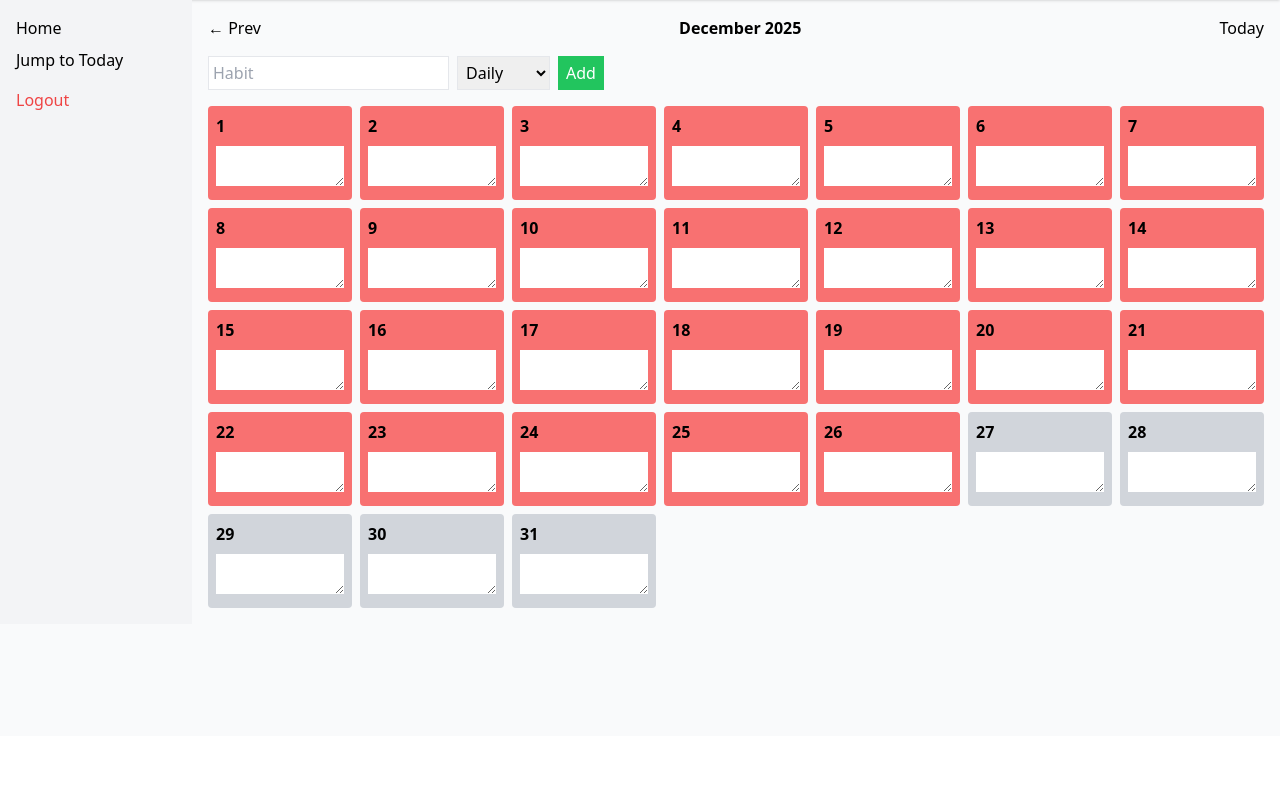
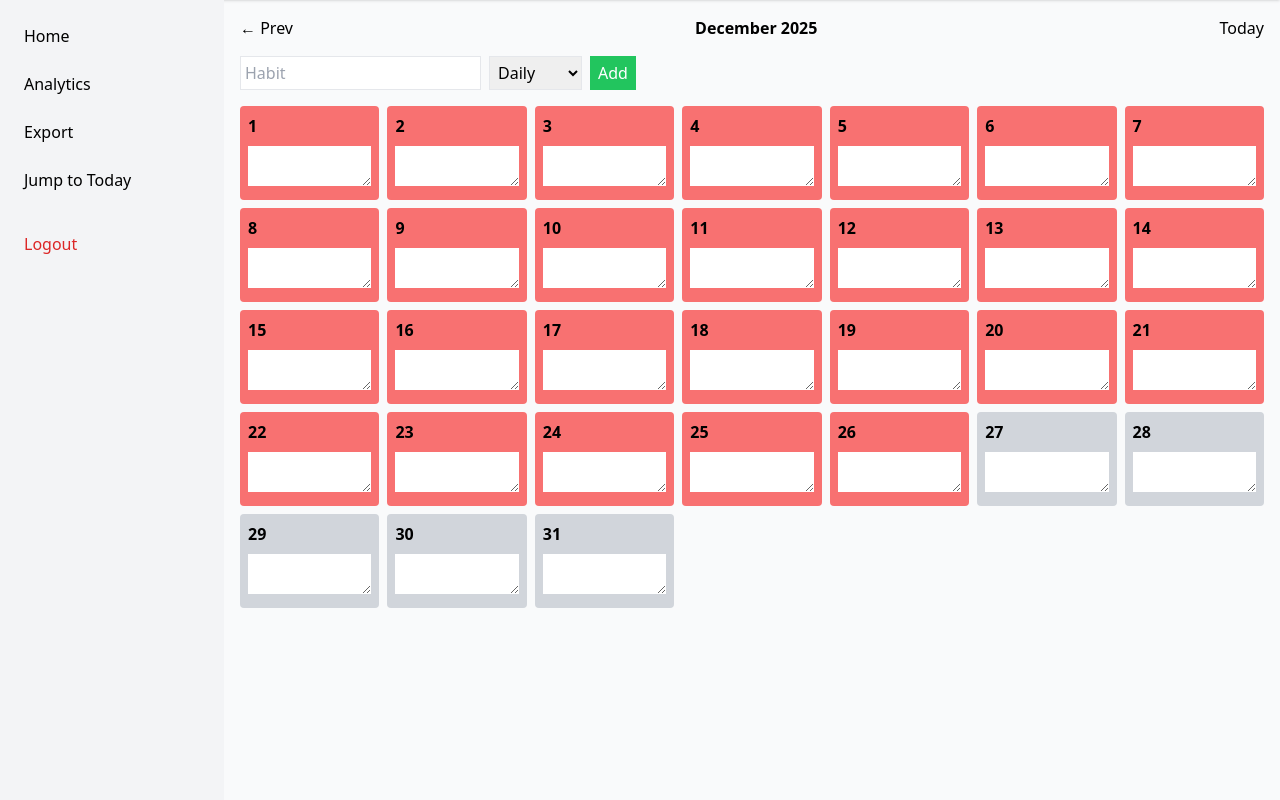
Before and after one commit to rathibharat/habit-tracker-v3, a Flask app: page /home in a window 1280 px wide. Shown: the part 64-864 px from the top of the page. Before the commit the page ends 672 px from the top, so only its background shows below. Run offline with Flask 3, Linux system fonts and the light colour scheme; the visitor is signed in with stand-in values (Sample User, id 1); data that the repository does not hold is empty; some libraries are stand-ins or nearby versions.

Commit message:
Update layout.html

```diff
--- a/templates/layout.html
+++ b/templates/layout.html
@@ -2,6 +2,7 @@
 <html>
 <head>
   <title>Streakly</title>
+  <meta name="viewport" content="width=device-width, initial-scale=1.0">
   <script src="https://cdn.tailwindcss.com"></script>
 </head>
 <body class="bg-gray-50">
@@ -11,10 +12,12 @@
 </header>
 
 <div class="flex">
-<nav class="w-48 bg-gray-100 p-4">
-    <a href="/home" class="block mb-2">Home</a>
-    <a href="/home" class="block mb-2">Jump to Today</a>
-    <a href="/logout" class="block mt-4 text-red-500">Logout</a>
+  <nav class="w-56 bg-gray-100 p-4 min-h-screen">
+    <a href="/home" class="block mb-2 p-2 rounded hover:bg-gray-200">Home</a>
+    <a href="/analytics" class="block mb-2 p-2 rounded hover:bg-gray-200">Analytics</a>
+    <a href="/export" class="block mb-2 p-2 rounded hover:bg-gray-200">Export</a>
+    <a href="/home" class="block mb-2 p-2 rounded hover:bg-gray-200">Jump to Today</a>
+    <a href="/logout" class="block mt-6 p-2 rounded text-red-600 hover:bg-gray-200">Logout</a>
   </nav>
 
   <main class="flex-1 p-4">
```
Lines whose indentation alone changed are shown as unchanged.
